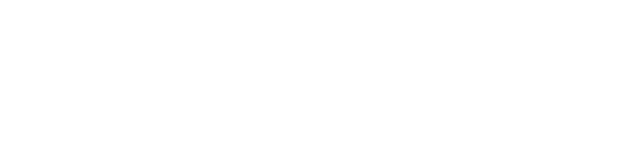
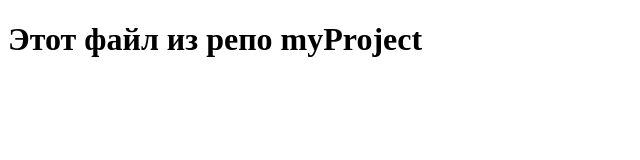
Before and after one commit to RustamRu/myProject, a plain HTML site: page index.html in a window 1280 px wide. Shown: the whole page, without its empty margins (0-640 px from the left). Drawn offline with Linux system fonts and the light colour scheme.

Commit message:
h1 added

```diff
--- a/index.html
+++ b/index.html
@@ -7,6 +7,7 @@
     <title>Document</title>
 </head>
 <body>
+    <h1>Этот файл из репо myProject</h1>
 
 </body>
 </html>
```
